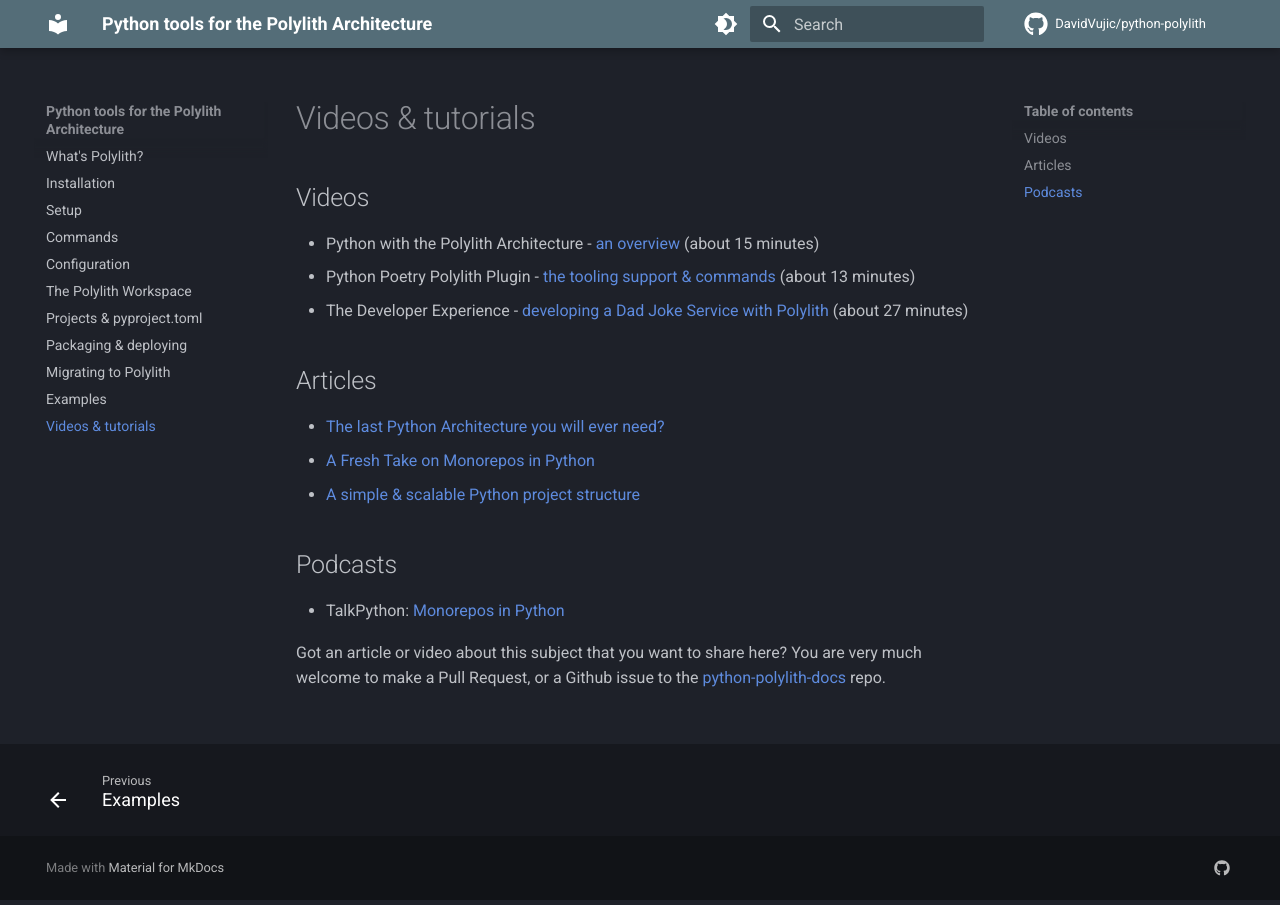
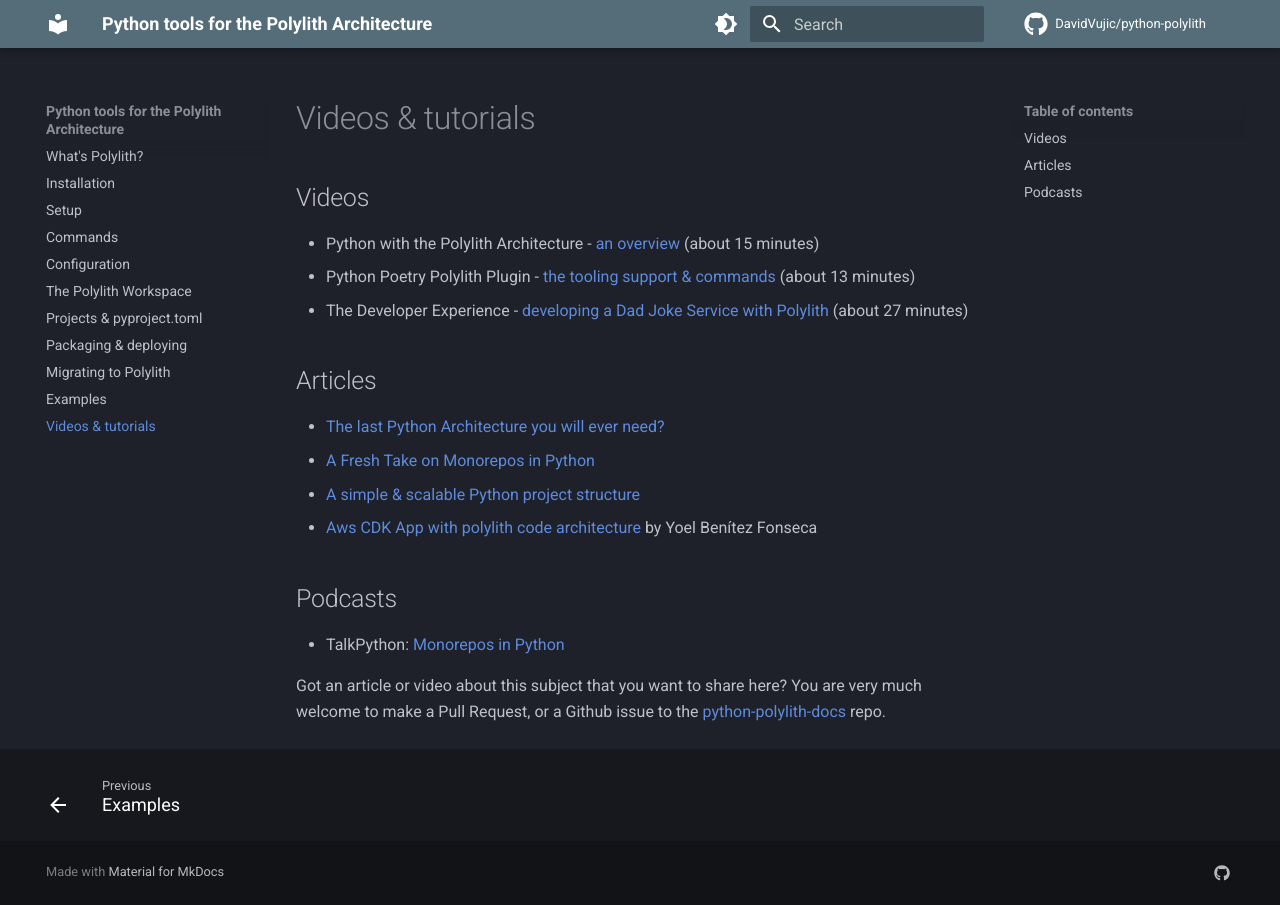
Before and after one commit to DavidVujic/python-polylith-docs, an MkDocs documentation site: the page built from docs/videos.md, in a window 1280 px wide. Built offline with MkDocs 1.6.1 and Material for MkDocs 9.7.7, drawn with Linux system fonts in a browser that asks for light colours; comment, search, counter and statistics services are not loaded.

Commit message:
Add the AWS CDK Polylith code and article by Yoel Benítez Fonseca

```diff
--- a/docs/videos.md
+++ b/docs/videos.md
@@ -10,6 +10,7 @@
 - [The last Python Architecture you will ever need?](https://davidvujic.blogspot.com/2022/11/the-last-python-architecture-you-will-ever-need.html)
 - [A Fresh Take on Monorepos in Python](https://davidvujic.blogspot.com/2022/02/a-fresh-take-on-monorepos-in-python.html)
 - [A simple & scalable Python project structure](https://davidvujic.blogspot.com/2022/08/a-simple-scalable-python-project.html)
+- [Aws CDK App with polylith code architecture](https://dev.to/ybenitezf/aws-cdk-app-with-polylith-code-architecture-30e3) by Yoel Benítez Fonseca
 
 ## Podcasts
 - TalkPython: [Monorepos in Python](https://talkpython.fm/episodes/show/399/monorepos-in-python)
```
Also changed, not shown: docs/examples.md (+1 -0 lines).
